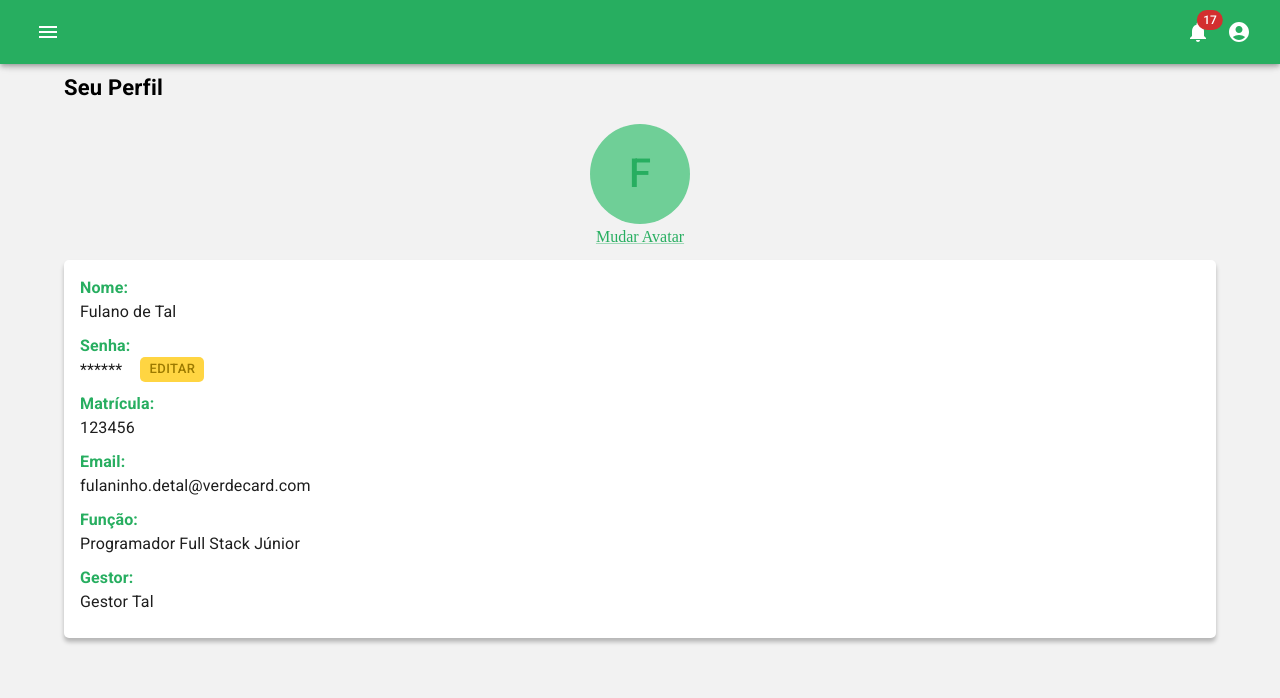
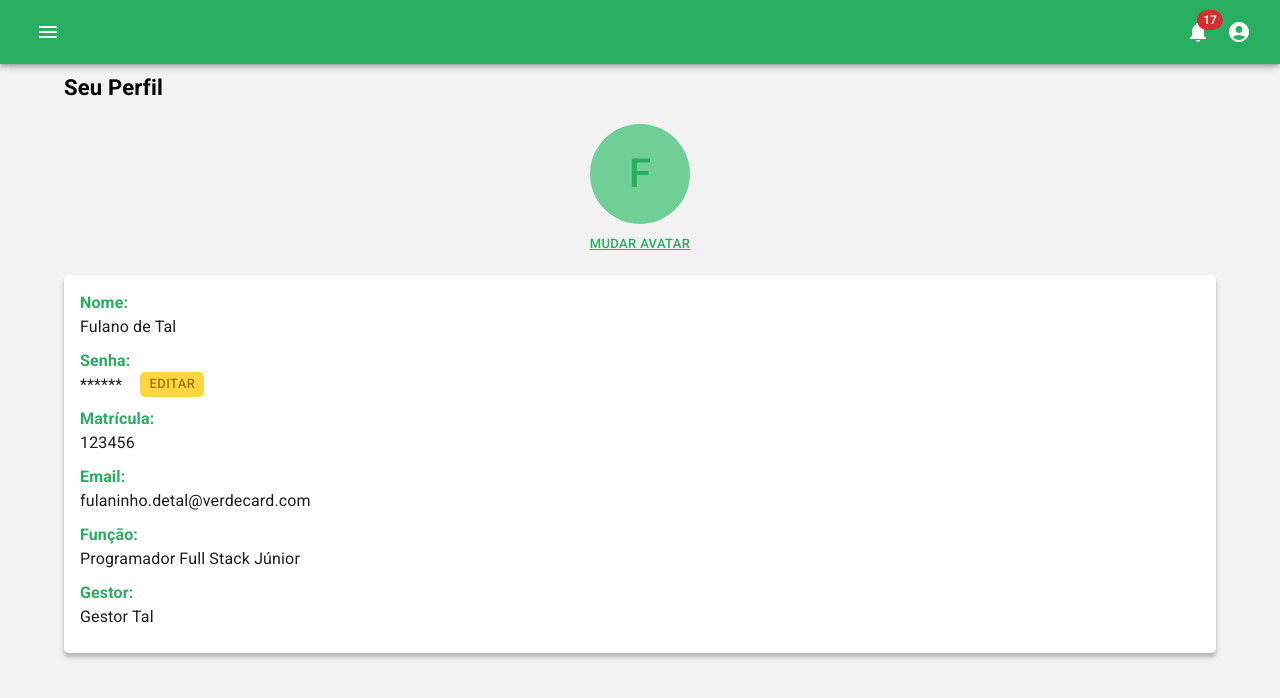
Before and after one commit to GuiSilveira/Frontend-QueroFerias, a React (Vite) app: page / in a window 1280 px wide. Shown: the top 698 px of the page. Built offline with nearby package versions, Linux system fonts and the light colour scheme.

Commit message:
Atualizando Link do Perfil para Botão

```diff
--- a/src/pages/Profile/index.tsx
+++ b/src/pages/Profile/index.tsx
@@ -3,7 +3,6 @@ import {
     Box,
     Button,
     Container,
-    Link,
     Stack,
     Typography,
 } from '@mui/material'
@@ -37,7 +36,16 @@ const Profile = () => {
                         >
                             F
                         </Avatar>
-                        <Link>Mudar Avatar</Link>
+                        <Button
+                            variant="text"
+                            size="small"
+                            sx={{
+                                cursor: 'pointer',
+                                textDecoration: 'underline',
+                            }}
+                        >
+                            Mudar Avatar
+                        </Button>
                     </Stack>
                     <DefaultCard>
                         <Stack gap="10px">
@@ -68,6 +76,11 @@ const Profile = () => {
                                         borderRadius: '5px',
                                         height: '25px',
                                         alignSelf: 'flex-end',
+                                        ':hover': {
+                                            backgroundColor: 'secondary.dark',
+                                            color: 'secondary.main',
+                                        },
+                                        transition: 'all ease-in-out 0.3s',
                                     }}
                                 >
                                     Editar
```
